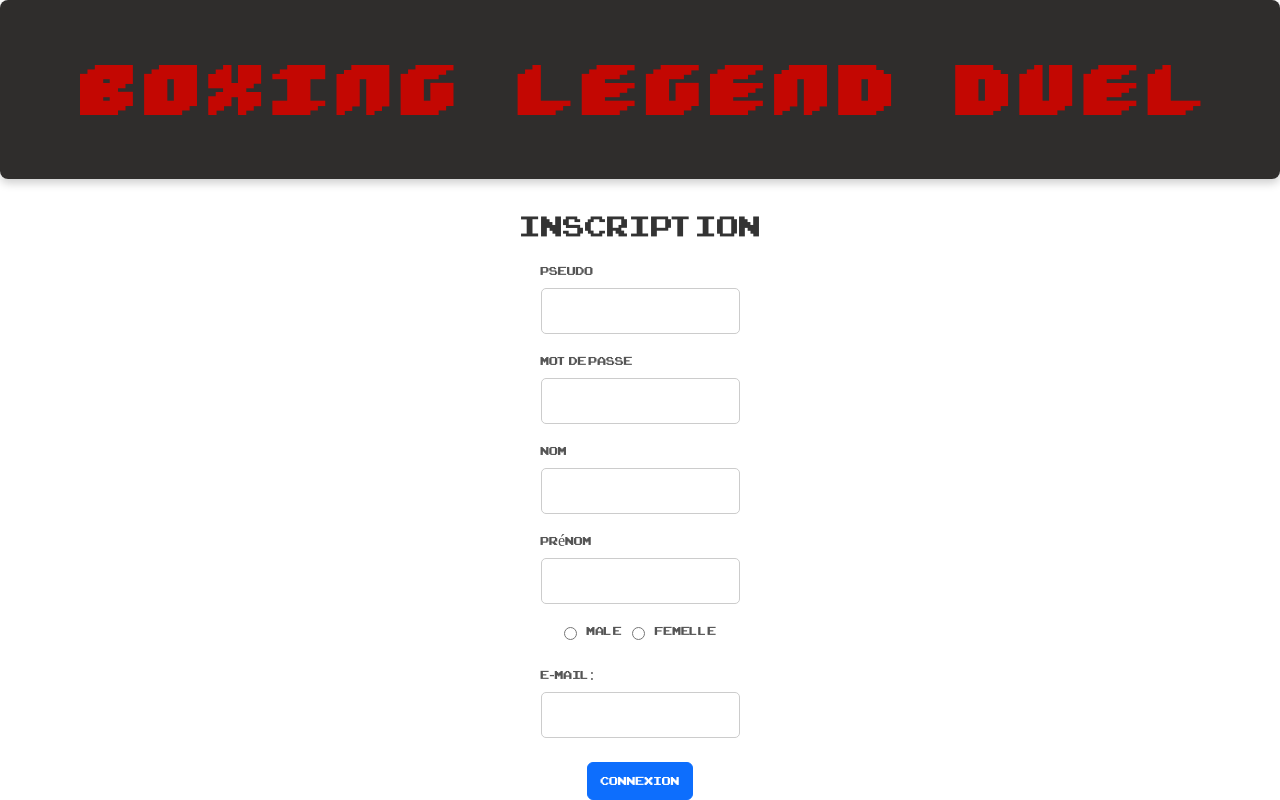
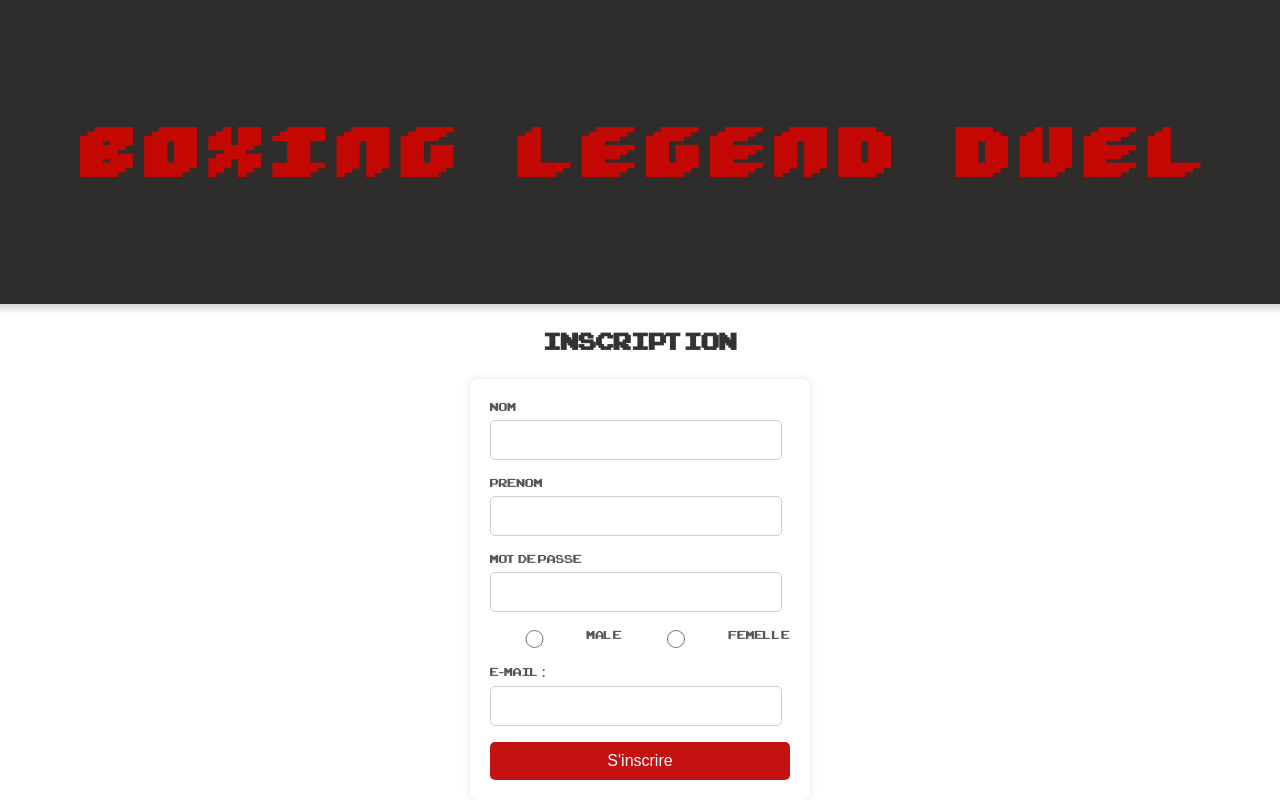
Before and after one commit to KANOUK1136/tp-jeu-de-combat, a PHP site: page / in a window 1280 px wide. Run offline with PHP 8.4, Linux system fonts and the light colour scheme.

Commit message:
update form

```diff
--- a/banniere.php
+++ b/banniere.php
@@ -4,9 +4,7 @@
     <meta charset="UTF-8">
     <title>Page Title</title>
     <meta name="viewport" content="width=device-width, initial-scale=1">
-    <!-- Bootstrap CSS -->
-    <link href="https://cdn.jsdelivr.net/npm/bootstrap@5.3.0-alpha1/dist/css/bootstrap.min.css" rel="stylesheet">
-    <link rel="stylesheet" type="text/css" href="css/banniere.css" />
+    <link rel="stylesheet" type="text/css" href="css/banniere.css">
 </head>
 
 <body>
--- a/css/login.css
+++ b/css/login.css
@@ -39,7 +39,7 @@ label {
 }
 
 input {
-    width: 100%;
+    width: 90%;
     padding: 10px;
     border: 1px solid #ccc;
     border-radius: 5px;
@@ -52,11 +52,18 @@ input {
     margin-bottom: 15px;
 }
 
-.button {
+button {
+    width: 100%;
     background-color: #c41111;
     color: white;
+    padding: 10px;
+    border: none;
+    border-radius: 5px;
+    font-size: 16px;
+    cursor: pointer;
+    transition: background 0.3s;
 }
 
 button:hover {
-    background-color: #5c0202;
+    background-color: #b30000;
 }
--- a/login.php
+++ b/login.php
@@ -1,3 +1,16 @@
+<?php
+    $pseudo = "";
+    if ($_SERVER["REQUEST_METHOD"] == "POST") {
+        $prenom = isset($_POST["first_name"]) ? trim($_POST["first_name"]) : "";
+        $nom = isset($_POST["name"]) ? trim($_POST["name"]) : "";
+
+        if (!empty($prenom) && !empty($nom)) {
+            $pseudo = strtolower(substr($prenom, 0, 1) . $nom);
+        }
+
+    }
+?>
+
 <!DOCTYPE html>
 <html lang="fr">
 <head>
@@ -6,44 +19,88 @@
     <meta name="viewport" content="width=device-width, initial-scale=1">
     <link rel="stylesheet" type="text/css" href="css/login.css">
 </head>
+<body>
 
-<body>
-        <br>
-        <h1>Inscription</h1>
+    <h1>Inscription</h1>
+
+    <form method="post">
 
         <div class="form-input-material">
-            <label for="username">Pseudo</label>
-            <input type="text" name="username" id="username" autocomplete="off" class="form-control-material" required>
+            <label for="name">Nom</label>
+            <input type="text" name="name" id="name" class="form-control-material" required>
+        </div>
+
+        <div class="form-input-material">
+            <label for="first_name">Prenom</label>
+            <input type="text" name="first_name" id="first_name" class="form-control-material" required>
         </div>
 
         <div class="form-input-material">
             <label for="password">Mot de passe</label>
-            <input type="password" name="password" id="password" autocomplete="off" class="form-control-material" required>
-        </div>
-
-        <div class="form-input-material">
-            <label for="nom">Nom</label>
-            <input type="name" name="name" id="name" autocomplete="off" class="form-control-material" required>
-        </div>
-
-        <div class="form-input-material">
-            <label for="first_name">Prénom</label>
-            <input type="first_name" name="first_name" id="first_name" autocomplete="off" class="form-control-material" required>
+            <input type="password" name="password" id="password" class="form-control-material" required>
         </div>
 
         <div id="radio-buttons">
             <input type="radio" id="male" name="gender" value="male">
             <label for="male">Male</label>
-            <input type="radio" id="gender" name="gender" value="female">
+            <input type="radio" id="female" name="gender" value="female">
             <label for="female">Femelle</label>
         </div>
 
         <div>
-            <label for="mail">E-mail:</label>
-            <input type="email" id="mail" name="user_mail" />
+            <label for="mail">E-mail :</label>
+            <input type="email" id="mail" name="user_mail" required>
         </div>
+
+        <input type="hidden" name="username" value="<?= htmlspecialchars($pseudo) ?>">
+
         <br>
-        <button type="submit" class="btn btn-primary btn-ghost">Connexion</button>
-    </form>
+        <button type="submit" class="btn btn-primary btn-ghost">S'inscrire</button>
+
+        <?php
+    $host = "127.0.0.1";
+    $dbname = "base_jeu_de_combat";
+    $username_db = "root";
+    $password_db = "";
+
+    try {
+        $pdo = new PDO("mysql:host=$host;dbname=$dbname;charset=utf8", $username_db, $password_db, [
+            PDO::ATTR_ERRMODE => PDO::ERRMODE_EXCEPTION,
+            PDO::ATTR_DEFAULT_FETCH_MODE => PDO::FETCH_ASSOC
+        ]);
+    } catch (PDOException $e) {
+        die("Erreur de connexion : " . $e->getMessage());
+    }
+
+    if ($_SERVER["REQUEST_METHOD"] == "POST") {
+        $prenom = isset($_POST["first_name"]) ? trim($_POST["first_name"]) : "";
+        $nom = isset($_POST["name"]) ? trim($_POST["name"]) : "";
+        $password = isset($_POST["password"]) ? $_POST["password"] : "";
+        $email = isset($_POST["user_mail"]) ? trim($_POST["user_mail"]) : "";
+        $genre = isset($_POST["gender"]) ? $_POST["gender"] : "";
+
+        if (!empty($prenom) && !empty($nom) && !empty($password) && !empty($email) && !empty($genre)) {
+            $pseudo = strtolower(substr($prenom, 0, 1) . $nom);
+            $password_hashed = password_hash($password, PASSWORD_DEFAULT);
+
+            $sql = "INSERT INTO table_utilisateurs (pseudo, nom, prenom, mdp_hash, email, genre)
+                    VALUES (:pseudo, :nom, :prenom, :mdp_hash, :email, :genre)";
+
+            $stmt = $pdo->prepare($sql);
+            $stmt->execute([
+                ":pseudo" => $pseudo,
+                ":nom" => $nom,
+                ":prenom" => $prenom,
+                ":mdp_hash" => $password_hashed,
+                ":email" => $email,
+                ":genre" => $genre
+            ]);
+
+        } else {
+            echo "Tous les champs sont obligatoires.";
+        }
+    }
+?>
+</form>
 </body>
 </html>
```
